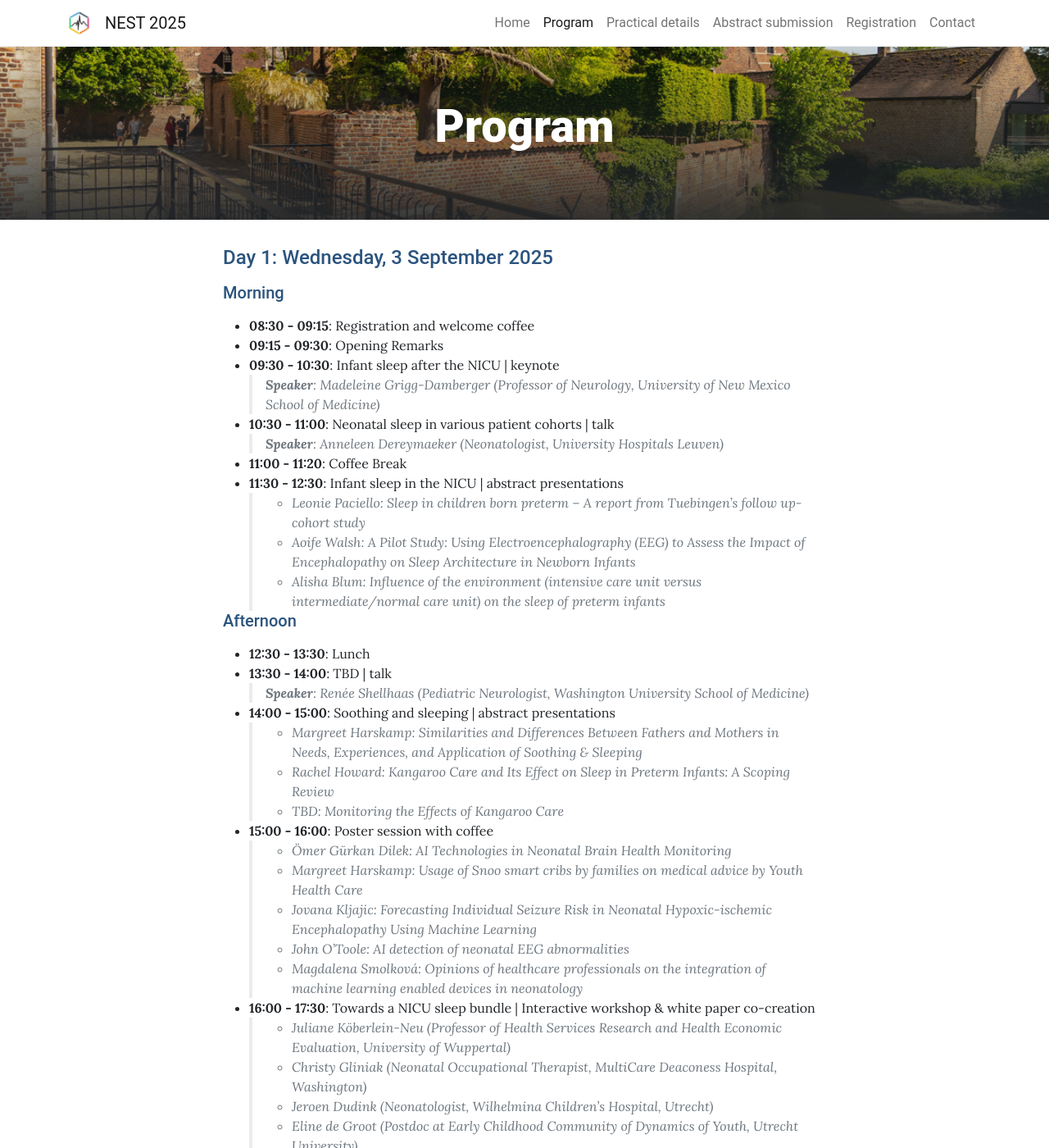
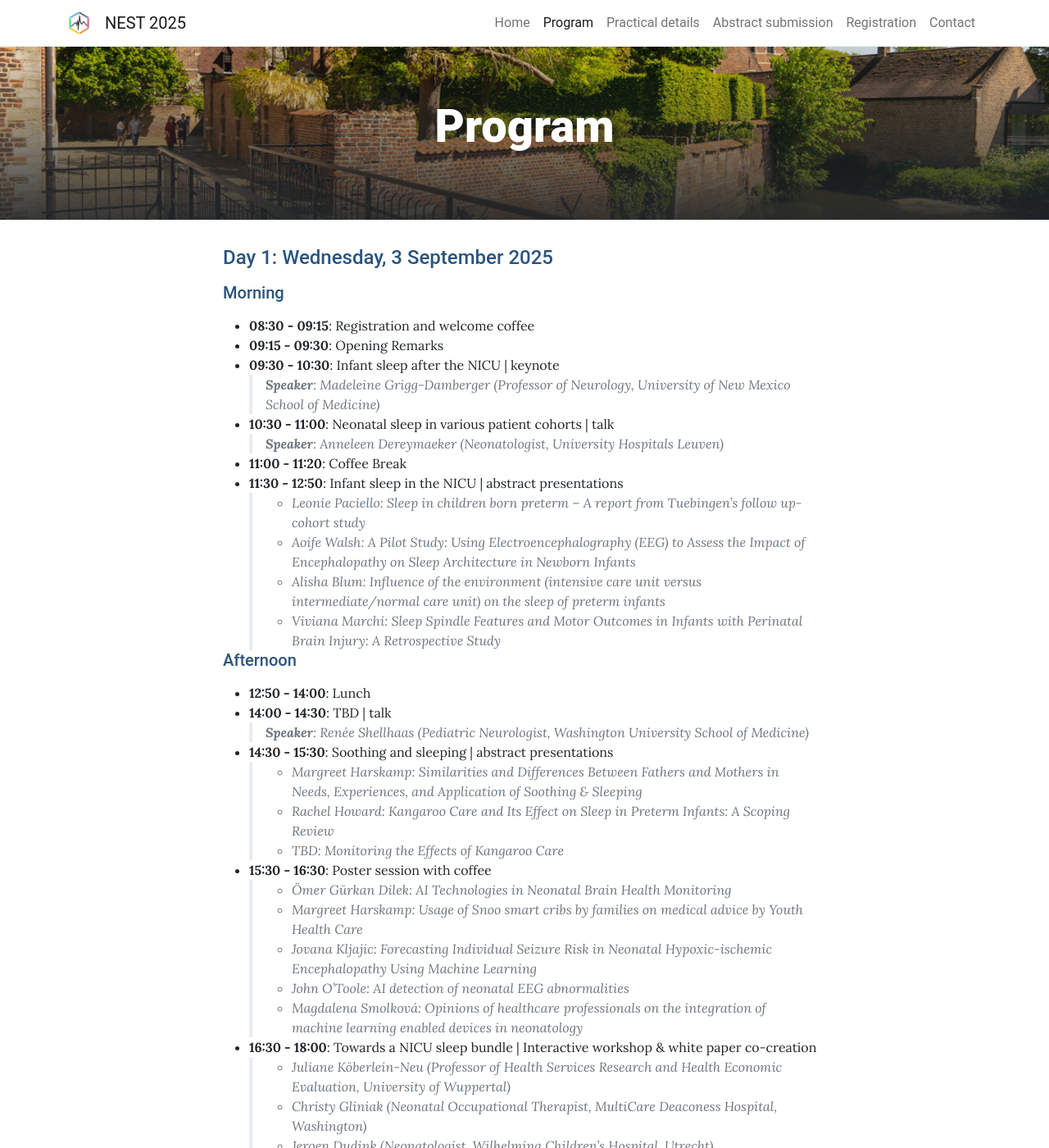
Before and after one commit to nestconf25/nestconf25.github.io, a Jekyll site: the page built from pages/program.md, in a window 1280 px wide and 1400 px high. Shown: the whole window at 82% size. Built offline with Jekyll 4.4.1, drawn with Linux system fonts in a browser that asks for light colours.

Commit message:
Update program

```diff
--- a/pages/program.md
+++ b/pages/program.md
@@ -14,16 +14,17 @@ permalink: /program/
 - **10:30 - 11:00**: Neonatal sleep in various patient cohorts | talk
   >***Speaker**: Anneleen Dereymaeker (Neonatologist, University Hospitals Leuven)*
 - **11:00 - 11:20**: Coffee Break
-- **11:30 - 12:30**: Infant sleep in the NICU | abstract presentations
+- **11:30 - 12:50**: Infant sleep in the NICU | abstract presentations
 >- *Leonie Paciello: Sleep in children born preterm – A report from Tuebingen’s follow up-cohort study*
 >- *Aoife Walsh: A Pilot Study: Using Electroencephalography (EEG) to Assess the Impact of Encephalopathy on Sleep Architecture in Newborn Infants*
 >- *Alisha Blum: Influence of the environment (intensive care unit versus intermediate/normal care unit) on the sleep of preterm infants*
+>- *Viviana Marchi: Sleep Spindle Features and Motor Outcomes in Infants with Perinatal Brain Injury: A Retrospective Study*
 
 ##### Afternoon
-- **12:30 - 13:30**: Lunch
-- **13:30 - 14:00**: TBD | talk
+- **12:50 - 14:00**: Lunch
+- **14:00 - 14:30**: TBD | talk
   >***Speaker**: Renée Shellhaas (Pediatric Neurologist, Washington University School of Medicine)*
-- **14:00 - 15:00**: Soothing and sleeping | abstract presentations
+- **14:30 - 15:30**: Soothing and sleeping | abstract presentations
   >- *Margreet Harskamp: Similarities and Differences Between Fathers and Mothers in Needs, Experiences, and Application of Soothing & Sleeping*
   >- *Rachel Howard: Kangaroo Care and Its Effect on Sleep in Preterm Infants: A Scoping Review*
   >- *TBD: Monitoring the Effects of Kangaroo Care*
@@ -31,7 +32,7 @@ permalink: /program/
 <ul>
   <li style="list-style: none;"></li>
 </ul>
-- **15:00 - 16:00**: Poster session with coffee
+- **15:30 - 16:30**: Poster session with coffee
   >- *Ömer Gürkan Dilek: AI Technologies in Neonatal Brain Health Monitoring*
   >- *Margreet Harskamp: Usage of Snoo smart cribs by families on medical advice by Youth Health Care*
   >- *Jovana Kljajic: Forecasting Individual Seizure Risk in Neonatal Hypoxic-ischemic Encephalopathy Using Machine Learning*
@@ -41,7 +42,7 @@ permalink: /program/
 <ul>
   <li style="list-style: none;"></li>
 </ul>
-- **16:00 - 17:30**: Towards a NICU sleep bundle | Interactive workshop & white paper co-creation
+- **16:30 - 18:00**: Towards a NICU sleep bundle | Interactive workshop & white paper co-creation
   >- *Juliane Köberlein-Neu (Professor of Health Services Research and Health Economic Evaluation, University of Wuppertal)*
   >- *Christy Gliniak (Neonatal Occupational Therapist, MultiCare Deaconess Hospital, Washington)*
   >- *Jeroen Dudink (Neonatologist, Wilhelmina Children’s Hospital, Utrecht)*
```
